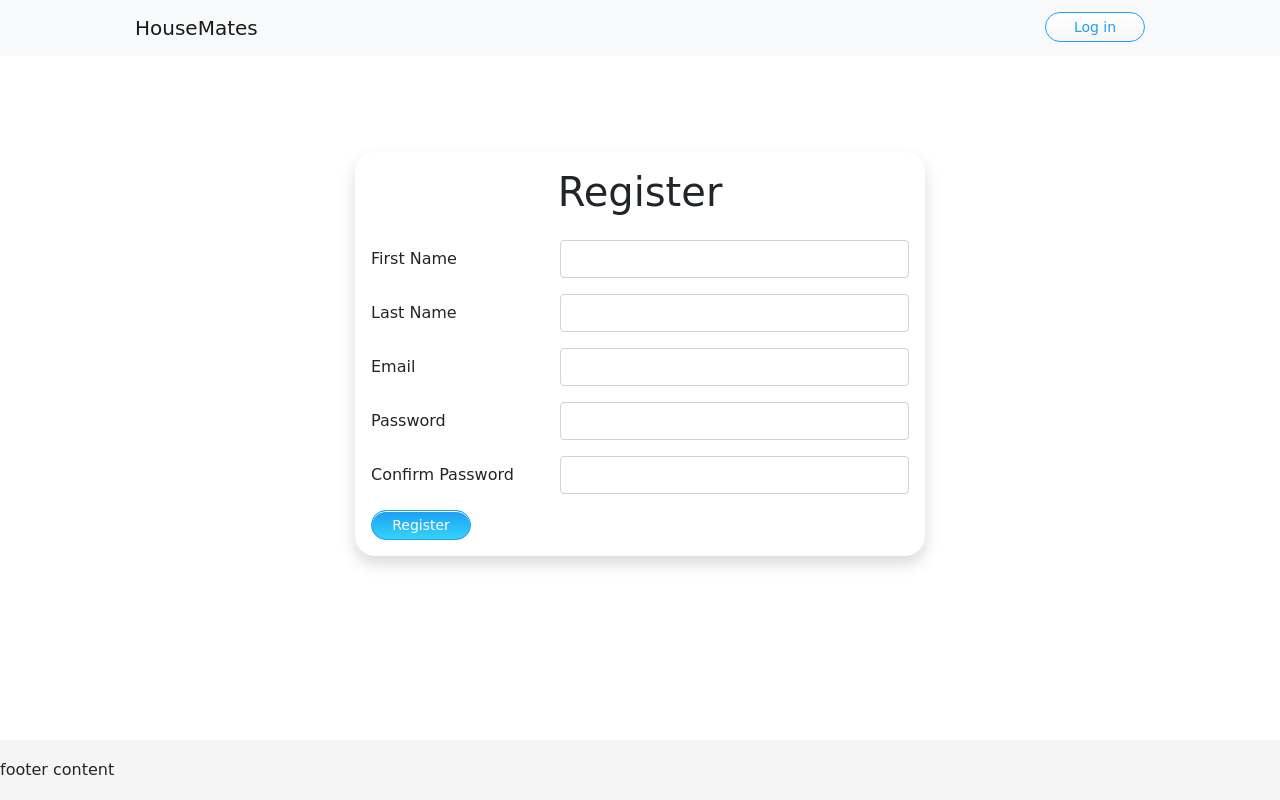
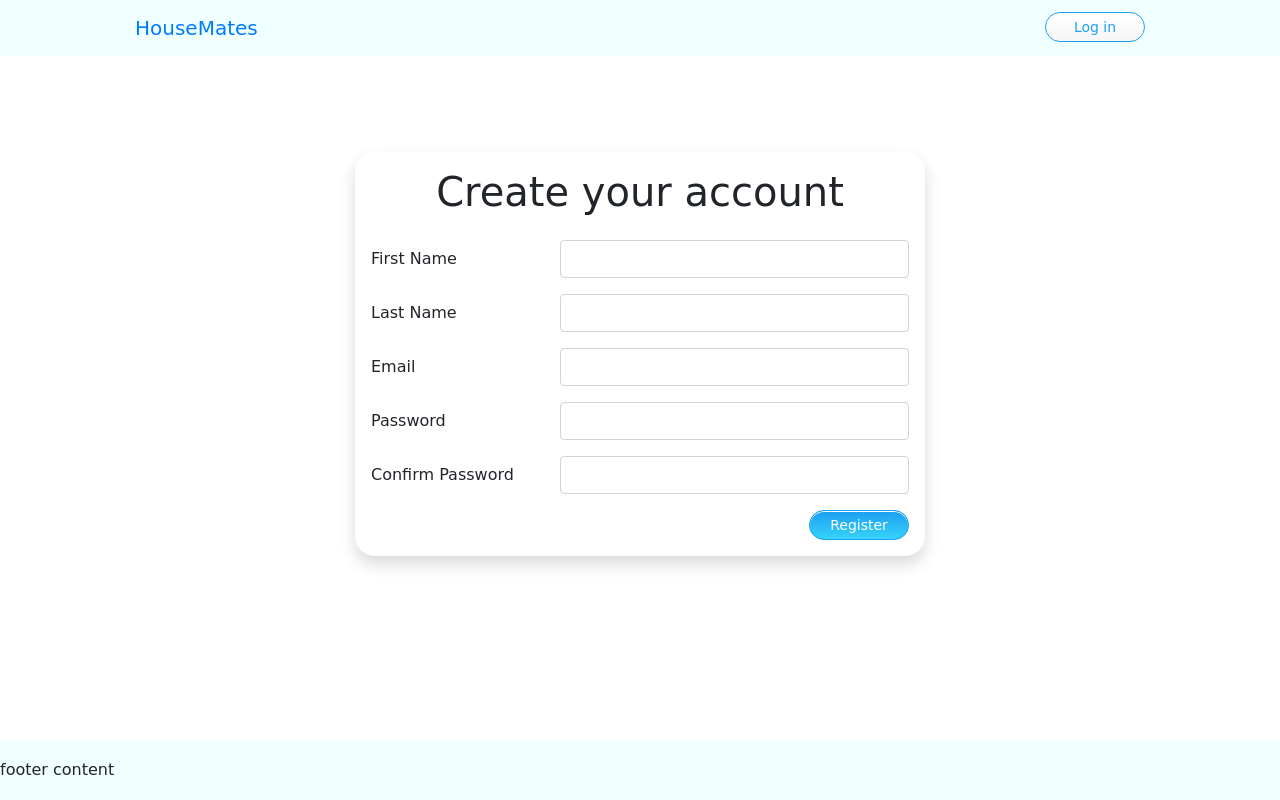
Before and after one commit to JasonVolkoff/HouseMates, a Django app: page / in a window 1280 px wide. Run offline with Django 3.2, Linux system fonts and the light colour scheme; some libraries are stand-ins or nearby versions.

Commit message:
Minor styling for login template.

```diff
--- a/login_and_profile/static/css/base.css
+++ b/login_and_profile/static/css/base.css
@@ -13,13 +13,15 @@ body {
     /* Margin bottom by footer height */
 }
 
+nav {
+    background-color: rgb(240, 255, 255);
+}
+
 .footer {
     position: absolute;
     bottom: 0;
     width: 100%;
     height: 60px;
-    /* Set the fixed height of the footer here */
     line-height: 60px;
-    /* Vertically center the text there */
-    background-color: #f5f5f5;
+    background-color: rgb(240, 255, 255);
 }
--- a/login_and_profile/static/css/login.css
+++ b/login_and_profile/static/css/login.css
@@ -76,7 +76,7 @@
     /* Stay in place */
     z-index: 1;
     /* Sit on top */
-    padding-top: 200px;
+    padding-top: 160px;
     /* Location of the box */
     left: 0;
     top: 0;
@@ -98,7 +98,8 @@
     margin: auto;
     padding: 20px;
     border: 1px solid #888;
-    width: 600px
+    width: 600px;
+    height: 400px !important;
 }
 
 /* The Close Button */
--- a/login_and_profile/templates/login.html
+++ b/login_and_profile/templates/login.html
@@ -17,7 +17,7 @@
 
 <body>
     <div>
-        <nav class="navbar navbar-expand-lg navbar-light bg-light">
+        <nav class="navbar navbar-expand-lg">
             <div class="col-10 offset-1 d-flex justify-content-between">
                 <a class="navbar-brand"> HouseMates</a>
                 <div class="mt-1">
@@ -36,7 +36,7 @@
         {% endif %}
         <div class="row">
             <div class="roundBorder shadow col col-6 offset-3 p-3">
-                <h1 class="text-center mb-4">Register</h1>
+                <h1 class="text-center mb-4">Create your account</h1>
                 <form action="/register" method="POST">
                     {% csrf_token %}
                     <div class="form-group row">
@@ -69,7 +69,10 @@
                             <input type="password" class="form-control" id="confirmpassword" name="confirmPassword">
                         </div>
                     </div>
-                    <button class="fancyButtonB">Register</button>
+                    <div class="float-right">
+                        <button class="fancyButtonB">Register</button>
+                    </div>
+
                 </form>
             </div>
         </div>
@@ -77,20 +80,19 @@
     <footer class="footer">footer content</footer>
     <!-- The Modal -->
     <div id="myModal" class="modal">
-
         <!-- Modal content -->
         <div class="roundBorder modal-content">
             <span class="close">&times;</span>
-            <h1 class="mb-5">Login</h1>
+            <h2 class="text-center">Housemates</h2>
+            <h1 class="mb-4 mt-4 text-center">Login</h1>
             <form action="/login" method="POST">
                 {% csrf_token %}
+                <input type="text" placeholder="email" class="mb-4 form-control" id="email" name="email">
+                <input type="password" placeholder="password" class="mb-4 form-control" id="password" name="password">
+                <div class="float-right">
+                    <button class="fancyButtonW">Login</button>
+                </div>
 
-                <input type="text" placeholder="email" class="form-control" id="email" name="email">
-
-
-                <input type="password" placeholder="password" class="form-control" id="password" name="password">
-
-                <button class="fancyButtonW">Login</button>
             </form>
         </div>
     </div>
```
